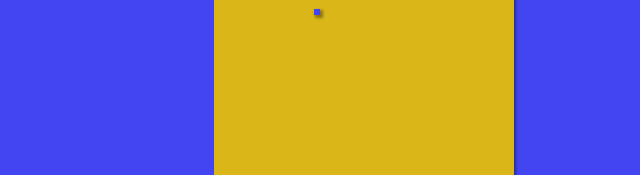
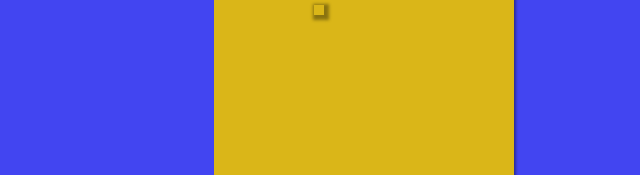
Before and after one commit to jhorgeluiz/projeto-gerador-calculadora, a plain HTML site: page index.html in a window 1280 px wide. Shown: the part 248-423 px from the top of the page, 276-916 px from the left. Drawn offline with Linux system fonts and the light colour scheme.

Commit message:
atualização

```diff
--- a/estilo.css
+++ b/estilo.css
@@ -85,8 +85,8 @@ div input {
 #seltab {
     color: #4245f1;
     display: inline-block;
-    border: 3px solid #4245f1;
-    box-shadow: 2px 2px 3px 1px #0000005e;
+    padding: 5px;
+    box-shadow: 2px 2px 3px 3px #0000005e;
     position: relative;
     left: 100px;
 }
```
